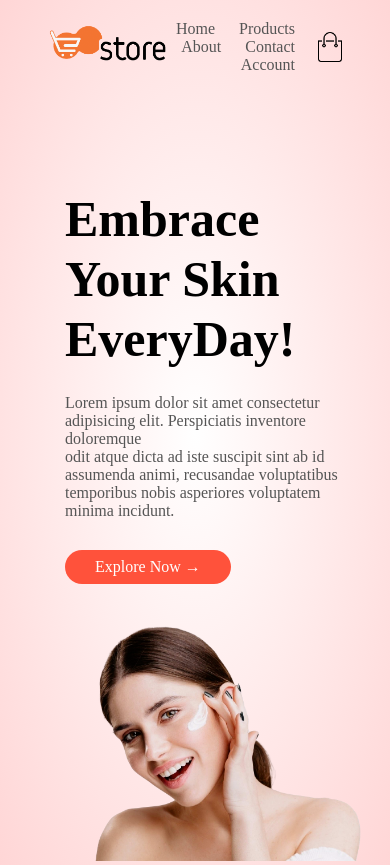
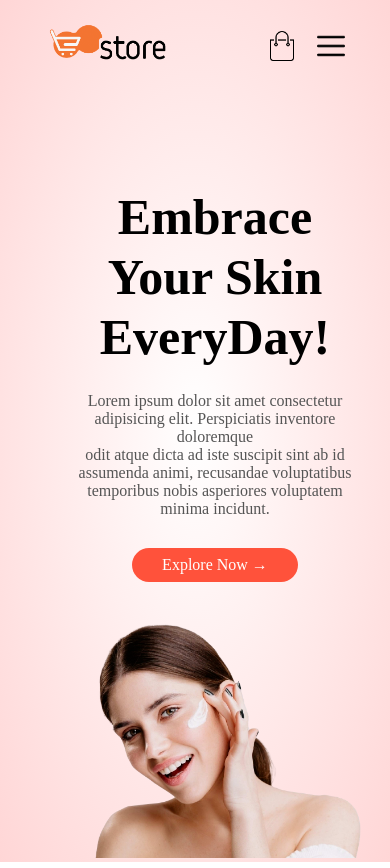
Before and after one commit to mamatagurung/Ederma, a plain HTML site: page index.html in a window 390 px wide. Shown: the top 868 px of the page. Drawn offline with Linux system fonts and the light colour scheme.

Commit message:
media query

```diff
--- a/index.html
+++ b/index.html
@@ -17,7 +17,7 @@
             <div class="logo"><img src="image/logo1.png" width="125px" alt="">
             </div>
             <nav>
-                <ul>
+                <ul id="MenuItems">
                     <li><a href="">Home</a></li>
                     <li><a href="">Products</a></li>
                     <li><a href="">About</a></li>
@@ -26,6 +26,7 @@
                 </ul>
             </nav>
     <img src="images/cart.png"  width="30px" height="30px" alt="">
+    <img src="images/menu.png" class="menu-icon" onclick="menuToggle()">
         </div>
 
 
@@ -182,6 +183,10 @@
                 <div class="footer-col-1">
                     <h3>Download Our App</h3>
                     <p>Download App for Android and ios mobile phone.</p>
+                    <div class="app-logo">
+                        <img src="images/play-store.png" alt="" >
+                        <img src="images/app-store.png" alt="">
+                    </div>
                 </div>
                 <div class="footer-col-1">
                    <img src="images/logo-white.png" alt="">
@@ -206,10 +211,24 @@
                     </ul>
                 </div>
             </div>
+            <hr>
+            <p class="copyright">Copyright 2020 - Easy Tutorials</p>
         </div>
     </div>
 
-
+    <!-- js for toggle menu -->
+<script>
+    var MenuItems = document.getElementById('MenuItems');
+    MenuItems.style.maxHeight = '0px';
+    function menuToggle(){
+        if( MenuItems.style.maxHeight == '0px'){
+            MenuItems.style.maxHeight = '200px';
+        }
+        else{
+            MenuItems.style.maxHeight = '0px';
+        }
+    }
+</script>
 
 </body>
 </html>
--- a/style.css
+++ b/style.css
@@ -265,7 +265,7 @@ small{
     text-align: center;
 }
 .footer-col-2 img{
-    width: 180px;
+    width: 10px;
     margin-bottom: 20px;
 }
 .footer-col-3, .footer-col-4{
@@ -275,3 +275,71 @@ small{
 ul{
     list-style-type: none;
 }
+.app-logo{
+    margin-top: 20px;
+}
+.app-logo img{
+    width: 140px;
+}
+.footer hr{
+border: none;
+background: #b5b5b5;
+height: 1px;
+margin: 20px 0;
+}
+.copyright{
+    text-align: center;
+}
+
+
+/* Responsive Design  */
+
+.menu-icon{
+    width: 28px;
+    margin-left: 20px;
+    display: none;
+}
+
+/* media query for menu */
+@media only screen and (max-width:800px){
+    nav ul{
+        position: absolute;
+        top: 70px;
+        left: 0;
+        background: #333;
+        width: 100%;
+        overflow: hidden;
+        transition: max-height 0.5s;
+    }
+    nav ul li{
+        display: block;
+        margin-right: 50px;
+        margin-top: 10px;
+        margin-bottom: 10px;
+    }
+    nav ul li a{
+        color: #fff;
+    }
+    .menu-icon{
+        cursor: pointer;
+        display: block;
+    }
+
+}
+
+/* media query for less than 600 screen size */
+
+@media only screen and (max-width:800px){
+    .row{
+        margin-left: 20px;
+        display: flex;
+        align-items: center;
+        flex-wrap: wrap;
+        justify-content: space-around;
+        text-align: center;
+    }
+    .col-2, .col-3, .col-4{
+        flex-basis: 100%;
+    }
+
+}
```
